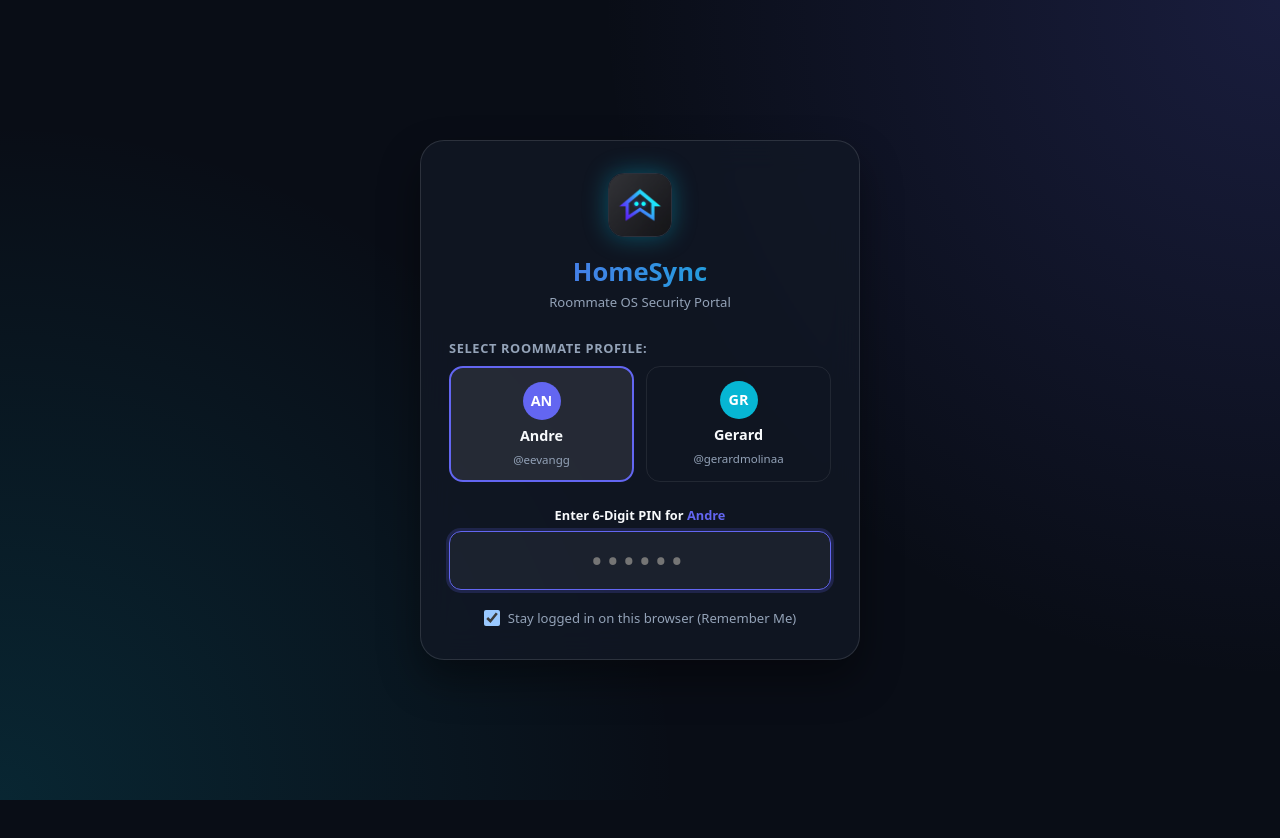
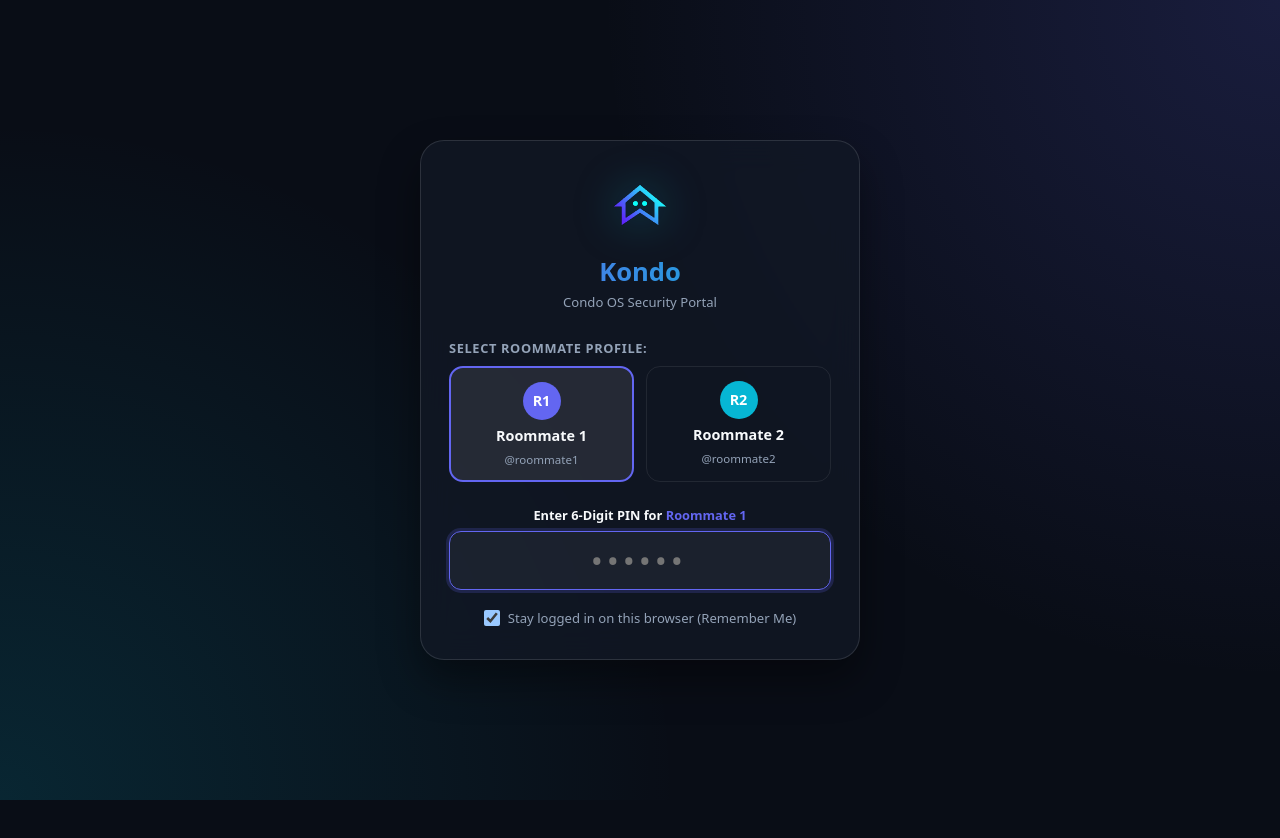
Before and after one commit to eevangg/Kondo, a React (Vite) app: page / in a window 1280 px wide. Shown: the top 838 px of the page. Built offline with nearby package versions, Linux system fonts and the light colour scheme; no server answers; the database is empty.

Commit message:
feat: rename app to Kondo, update README.md, and sanitize codebase fallbacks

```diff
--- a/index.html
+++ b/index.html
@@ -8,9 +8,9 @@
     <meta name="theme-color" content="#6366f1" />
     <meta name="apple-mobile-web-app-capable" content="yes" />
     <meta name="apple-mobile-web-app-status-bar-style" content="black-translucent" />
-    <meta name="apple-mobile-web-app-title" content="HomeSync" />
+    <meta name="apple-mobile-web-app-title" content="Kondo" />
     <link rel="apple-touch-icon" href="/favicon.svg" />
-    <title>HomeSync - Shared Household Management OS</title>
+    <title>Kondo - Shared Household OS</title>
   </head>
   <body>
     <div id="root"></div>
--- a/src/components/AuthLandingPage.jsx
+++ b/src/components/AuthLandingPage.jsx
@@ -67,23 +67,21 @@ export default function AuthLandingPage({ roommates, onLoginSuccess }) {
         <div style={{ textAlign: 'center', marginBottom: '1.75rem' }}>
           <div style={{ display: 'inline-block', marginBottom: '0.75rem' }}>
             <img
-              src="/homesync_logo.jpg"
-              alt="HomeSync Logo"
+              src="/favicon.svg"
+              alt="Kondo Logo"
               style={{
                 width: '64px',
                 height: '64px',
-                borderRadius: '16px',
-                objectFit: 'cover',
-                boxShadow: '0 0 25px rgba(6, 182, 212, 0.4)',
-                border: '1px solid var(--border-glass)'
+                objectFit: 'contain',
+                filter: 'drop-shadow(0 0 20px rgba(6, 182, 212, 0.5))'
               }}
             />
           </div>
           <h1 style={{ fontSize: '1.6rem', fontWeight: 800, background: 'linear-gradient(90deg, #6366f1, #06b6d4)', WebkitBackgroundClip: 'text', WebkitTextFillColor: 'transparent' }}>
-            HomeSync
+            Kondo
           </h1>
           <p style={{ fontSize: '0.82rem', color: 'var(--text-muted)', marginTop: '0.25rem' }}>
-            Roommate OS Security Portal
+            Condo OS Security Portal
           </p>
         </div>
 
--- a/src/components/DashboardHeader.jsx
+++ b/src/components/DashboardHeader.jsx
@@ -11,8 +11,8 @@ export default function DashboardHeader({
   maintenanceIssues,
   onOpenModal
 }) {
-  const r1 = roommates[0] || { id: 'r1', name: 'Andre' };
-  const r2 = roommates[1] || { id: 'r2', name: 'Gerard' };
+  const r1 = roommates[0] || { id: 'r1', name: 'Roommate 1' };
+  const r2 = roommates[1] || { id: 'r2', name: 'Roommate 2' };
 
   let r1PaidTotal = 0;
   let r2PaidTotal = 0;
--- a/src/components/Navbar.jsx
+++ b/src/components/Navbar.jsx
@@ -31,25 +31,23 @@ export default function Navbar({
         {/* Brand Logo & Title */}
         <div style={{ display: 'flex', alignItems: 'center', gap: '0.75rem' }}>
           <img
-            src="/homesync_logo.jpg"
-            alt="HomeSync Logo"
+            src="/favicon.svg"
+            alt="Kondo Logo"
             style={{
-              width: '42px',
-              height: '42px',
-              borderRadius: '12px',
-              objectFit: 'cover',
-              boxShadow: '0 0 15px rgba(6, 182, 212, 0.35)',
-              border: '1px solid var(--border-glass)',
+              width: '44px',
+              height: '44px',
+              objectFit: 'contain',
+              filter: 'drop-shadow(0 0 15px rgba(6, 182, 212, 0.4))',
               flexShrink: 0
             }}
           />
           <div>
             <div style={{ display: 'flex', alignItems: 'center', gap: '0.4rem', flexWrap: 'wrap' }}>
               <h1 style={{ fontSize: '1.35rem', fontWeight: 800, background: 'linear-gradient(90deg, #6366f1, #06b6d4)', WebkitBackgroundClip: 'text', WebkitTextFillColor: 'transparent', lineHeight: 1.2 }}>
-                HomeSync
+                Kondo
               </h1>
               <span className="badge badge-purple" style={{ fontSize: '0.7rem', padding: '0.15rem 0.5rem' }}>
-                <Sparkles size={11} /> Roommate OS
+                <Sparkles size={11} /> Condo OS
               </span>
             </div>
             <p style={{ fontSize: '0.75rem', color: 'var(--text-muted)', marginTop: '0.1rem' }}>
--- a/src/components/modals/ParentBillExportModal.jsx
+++ b/src/components/modals/ParentBillExportModal.jsx
@@ -12,19 +12,19 @@ export default function ParentBillExportModal({ isOpen, onClose, bills, expenses
 
   if (!isOpen) return null;
 
-  const r1 = roommates[0] || { name: 'Andre' };
-  const r2 = roommates[1] || { name: 'Gerard' };
+  const r1 = roommates[0] || { name: 'Roommate 1' };
+  const r2 = roommates[1] || { name: 'Roommate 2' };
 
   const monthlyDuesBills = bills.filter((b) => b.category === 'Monthly Dues' || b.title.toLowerCase().includes('rent') || b.title.toLowerCase().includes('association'));
   const utilityBills = bills.filter((b) => b.category === 'Utilities' || b.title.toLowerCase().includes('electric') || b.title.toLowerCase().includes('internet'));
 
   const duesTotal = monthlyDuesBills.reduce((sum, b) => sum + Number(b.amount || 0), 0);
-  const duesGerard = duesTotal / 2;
+  const duesShare = duesTotal / 2;
 
   const utilitiesTotal = utilityBills.reduce((sum, b) => sum + Number(b.amount || 0), 0);
-  const utilitiesGerard = utilitiesTotal / 2;
+  const utilitiesShare = utilitiesTotal / 2;
 
-  const grandTotalGerard = duesGerard + utilitiesGerard;
+  const grandTotalShare = duesShare + utilitiesShare;
 
   const generateImageBlob = async () => {
     if (!tableRef.current) return null;
@@ -44,7 +44,7 @@ export default function ParentBillExportModal({ isOpen, onClose, bills, expenses
     try {
       const blob = await generateImageBlob();
       if (blob) {
-        const caption = `📋 *HOUSEHOLD BILLS STATEMENT*\nGrand Total (${r2.name}'s Share): *${CURRENCY_SYMBOL}${grandTotalGerard.toLocaleString('en-US', { minimumFractionDigits: 2 })}*`;
+        const caption = `📋 *HOUSEHOLD BILLS STATEMENT*\nGrand Total (${r2.name}'s Share): *${CURRENCY_SYMBOL}${grandTotalShare.toLocaleString('en-US', { minimumFractionDigits: 2 })}*`;
         const result = await sendTelegramPhoto(blob, caption);
 
         if (onShowToast) {
@@ -71,7 +71,7 @@ export default function ParentBillExportModal({ isOpen, onClose, bills, expenses
         const url = URL.createObjectURL(blob);
         const a = document.createElement('a');
         a.href = url;
-        a.download = `HomeSync_Billing_Statement_${new Date().toISOString().split('T')[0]}.png`;
+        a.download = `Kondo_Billing_Statement_${new Date().toISOString().split('T')[0]}.png`;
         a.click();
         URL.revokeObjectURL(url);
         if (onShowToast) onShowToast({ type: 'success', message: 'Billing statement PNG downloaded!' });
@@ -109,7 +109,7 @@ export default function ParentBillExportModal({ isOpen, onClose, bills, expenses
         >
 
           <div style={{ display: 'flex', justifyContent: 'space-between', alignItems: 'center', borderBottom: '2px solid #000', paddingBottom: '0.5rem', marginBottom: '0.75rem' }}>
-            <h3 style={{ fontSize: '1.1rem', fontWeight: 'bold', margin: 0 }}>HomeSync Household Bills Statement</h3>
+            <h3 style={{ fontSize: '1.1rem', fontWeight: 'bold', margin: 0 }}>Kondo Household Bills Statement</h3>
             <span style={{ fontSize: '0.8rem', color: '#4b5563' }}>Date: {new Date().toLocaleDateString()}</span>
           </div>
 
@@ -139,7 +139,7 @@ export default function ParentBillExportModal({ isOpen, onClose, bills, expenses
               <tr style={{ fontWeight: 'bold', fontStyle: 'italic' }}>
                 <td style={{ padding: '6px 12px', border: '1px solid #ccc', textAlign: 'right' }}>Subtotal</td>
                 <td style={{ padding: '6px 12px', border: '1px solid #ccc', textAlign: 'right' }}>{CURRENCY_SYMBOL}{duesTotal.toLocaleString('en-US', { minimumFractionDigits: 2 })}</td>
-                <td style={{ padding: '6px 12px', border: '1px solid #ccc', textAlign: 'right' }}>{CURRENCY_SYMBOL}{duesGerard.toLocaleString('en-US', { minimumFractionDigits: 2 })}</td>
+                <td style={{ padding: '6px 12px', border: '1px solid #ccc', textAlign: 'right' }}>{CURRENCY_SYMBOL}{duesShare.toLocaleString('en-US', { minimumFractionDigits: 2 })}</td>
                 <td style={{ padding: '6px 12px', border: '1px solid #ccc' }}></td>
               </tr>
 
@@ -158,7 +158,7 @@ export default function ParentBillExportModal({ isOpen, onClose, bills, expenses
               <tr style={{ fontWeight: 'bold', fontStyle: 'italic' }}>
                 <td style={{ padding: '6px 12px', border: '1px solid #ccc', textAlign: 'right' }}>Subtotal</td>
                 <td style={{ padding: '6px 12px', border: '1px solid #ccc', textAlign: 'right' }}>{CURRENCY_SYMBOL}{utilitiesTotal.toLocaleString('en-US', { minimumFractionDigits: 2 })}</td>
-                <td style={{ padding: '6px 12px', border: '1px solid #ccc', textAlign: 'right' }}>{CURRENCY_SYMBOL}{utilitiesGerard.toLocaleString('en-US', { minimumFractionDigits: 2 })}</td>
+                <td style={{ padding: '6px 12px', border: '1px solid #ccc', textAlign: 'right' }}>{CURRENCY_SYMBOL}{utilitiesShare.toLocaleString('en-US', { minimumFractionDigits: 2 })}</td>
                 <td style={{ padding: '6px 12px', border: '1px solid #ccc' }}></td>
               </tr>
 
@@ -174,7 +174,7 @@ export default function ParentBillExportModal({ isOpen, onClose, bills, expenses
               <tr style={{ background: '#15803d', color: '#ffffff', fontWeight: 'bold', fontSize: '1.05rem' }}>
                 <td style={{ padding: '8px 12px', border: '1px solid #ccc' }}>GRAND TOTAL</td>
                 <td style={{ padding: '8px 12px', border: '1px solid #ccc' }}></td>
-                <td style={{ padding: '8px 12px', border: '1px solid #ccc', textAlign: 'right' }}>{CURRENCY_SYMBOL}{grandTotalGerard.toLocaleString('en-US', { minimumFractionDigits: 2 })}</td>
+                <td style={{ padding: '8px 12px', border: '1px solid #ccc', textAlign: 'right' }}>{CURRENCY_SYMBOL}{grandTotalShare.toLocaleString('en-US', { minimumFractionDigits: 2 })}</td>
                 <td style={{ padding: '8px 12px', border: '1px solid #ccc' }}></td>
               </tr>
 
--- a/src/components/modals/SettleUpModal.jsx
+++ b/src/components/modals/SettleUpModal.jsx
@@ -4,8 +4,8 @@ import confetti from 'canvas-confetti';
 import { CURRENCY_SYMBOL } from '../../lib/defaultData';
 
 export default function SettleUpModal({ isOpen, onClose, roommates, expenses, settlements, onSettleUp }) {
-  const r1 = roommates[0] || { id: 'r1', name: 'Andre' };
-  const r2 = roommates[1] || { id: 'r2', name: 'Gerard' };
+  const r1 = roommates[0] || { id: 'r1', name: 'Roommate 1' };
+  const r2 = roommates[1] || { id: 'r2', name: 'Roommate 2' };
 
   let r1PaidTotal = 0;
   let r2PaidTotal = 0;
--- a/src/components/tabs/ExpensesBillsTab.jsx
+++ b/src/components/tabs/ExpensesBillsTab.jsx
@@ -15,8 +15,8 @@ export default function ExpensesBillsTab({
 }) {
   const [subTab, setSubTab] = useState('expenses');
 
-  const r1 = roommates[0] || { id: 'r1', name: 'Andre' };
-  const r2 = roommates[1] || { id: 'r2', name: 'Gerard' };
+  const r1 = roommates[0] || { id: 'r1', name: 'Roommate 1' };
+  const r2 = roommates[1] || { id: 'r2', name: 'Roommate 2' };
 
   let r1PaidTotal = 0;
   let r2PaidTotal = 0;
--- a/src/lib/defaultData.js
+++ b/src/lib/defaultData.js
@@ -1,8 +1,8 @@
 export const CURRENCY_SYMBOL = '₱';
 
 export const INITIAL_ROOMMATES = [
-  { id: 'r1', name: 'Andre', avatar_color: '#6366f1', initials: 'AN', pin: '123456', telegram_handle: '@eevangg' },
-  { id: 'r2', name: 'Gerard', avatar_color: '#06b6d4', initials: 'GR', pin: '567890', telegram_handle: '@gerardmolinaa' }
+  { id: 'r1', name: 'Roommate 1', avatar_color: '#6366f1', initials: 'R1', pin: '123456', telegram_handle: '@roommate1' },
+  { id: 'r2', name: 'Roommate 2', avatar_color: '#06b6d4', initials: 'R2', pin: '567890', telegram_handle: '@roommate2' }
 ];
 
 export const INITIAL_EVENTS = [];
```
Also changed, not shown: public/manifest.json, 2 other files (tests, documents, lock files or other folders).
